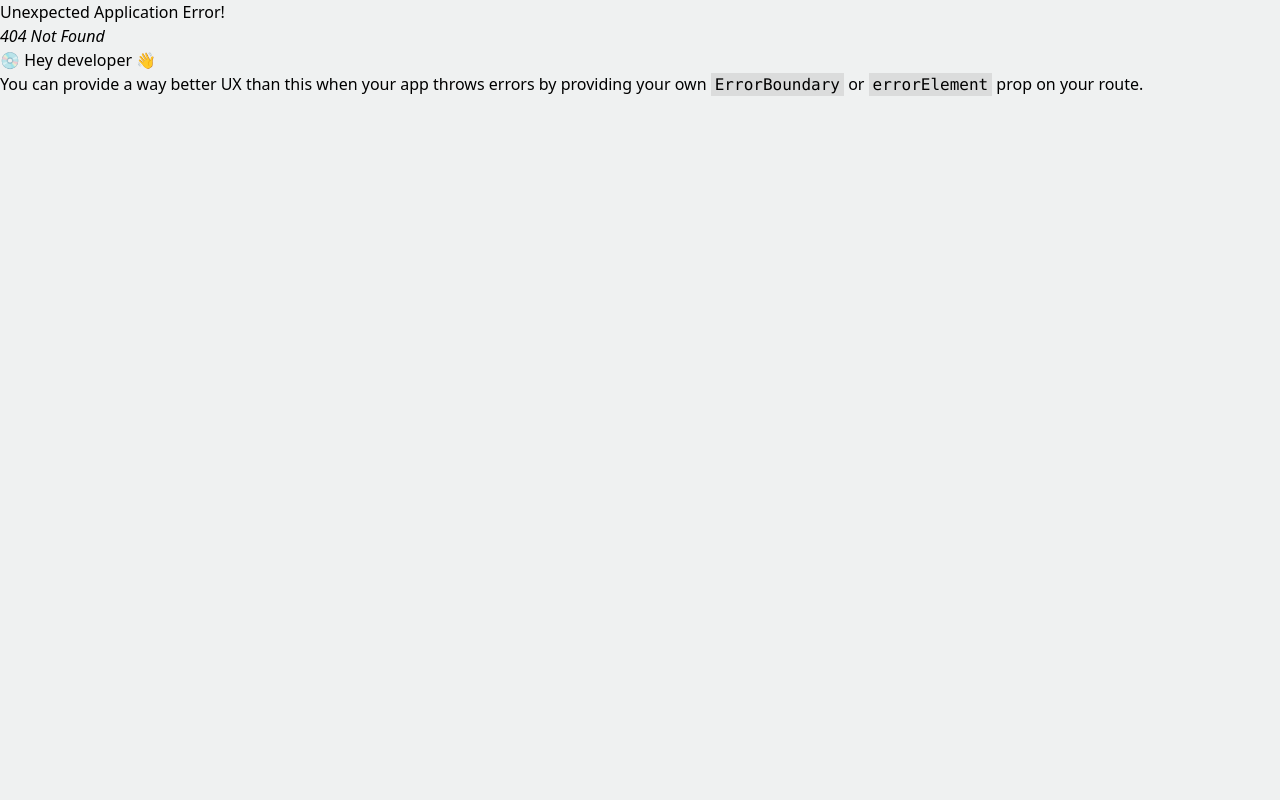
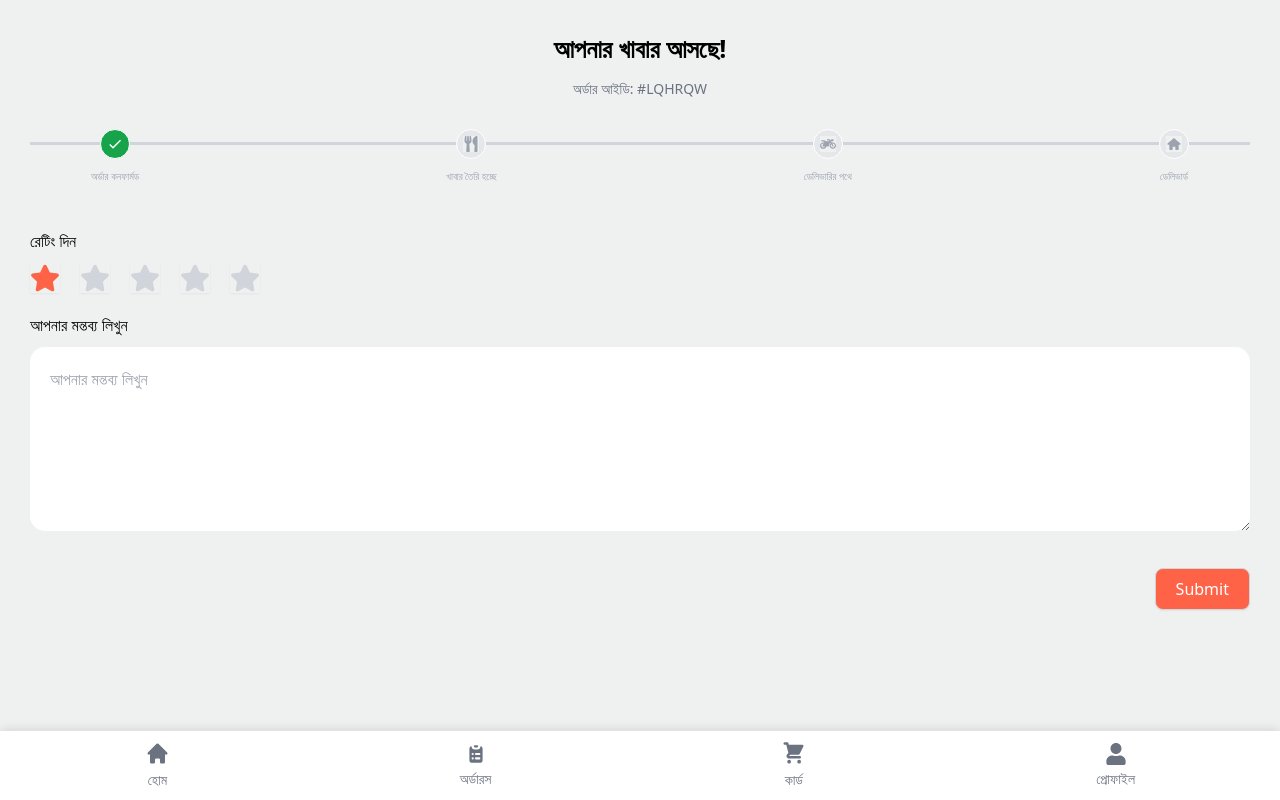
Before and after one commit to HmSani6699/Barakah-Bite, a React (Vite) app: page /myorderstracking/1 in a window 1280 px wide. Before the commit this address had no page. Built offline with nearby package versions, Linux system fonts and the light colour scheme.

Commit message:
added order traking page

```diff
--- a/src/Component/MyOrderCard/MyOrderCard.jsx
+++ b/src/Component/MyOrderCard/MyOrderCard.jsx
@@ -1,8 +1,12 @@
-import React from "react";
+import { useNavigate } from "react-router";
 
 const MyOrderCard = () => {
+  const usenavigate = useNavigate();
   return (
-    <div className="flex items-center justify-between bg-white  rounded-[15px] p-[20px]">
+    <div
+      onClick={() => usenavigate("/myorderstracking/1")}
+      className="flex items-center justify-between bg-white  rounded-[15px] p-[20px]"
+    >
       <div className=" flex items-center gap-[10px] bg-white">
         <div className="h-[65px] w-[65px] rounded-[15px]  border-[3px] border-[#eff1f1] ">
           <img
--- /dev/null
+++ b/src/Component/TextareaField/TextareaField.jsx
@@ -0,0 +1,16 @@
+import React from "react";
+
+const TextareaField = () => {
+  return (
+    <div className="">
+      <p className=" mb-[10px]">আপনার মন্তব্য লিখুন </p>
+      <textarea
+        className="w-full outline-none rounded-[15px] bg-white p-[20px]"
+        rows={6}
+        placeholder="আপনার মন্তব্য লিখুন"
+      ></textarea>
+    </div>
+  );
+};
+
+export default TextareaField;
--- /dev/null
+++ b/src/Pages/CustomerOrderTracking/CustomerOrderTracking.jsx
@@ -0,0 +1,82 @@
+import { FaMotorcycle, FaStar, FaUtensils } from "react-icons/fa";
+import { MdDone } from "react-icons/md";
+import { TiHome } from "react-icons/ti";
+import TextareaField from "../../Component/TextareaField/TextareaField";
+
+const CustomerOrderTracking = () => {
+  return (
+    <div className="px-[15px]">
+      <h2 className="text-[25px] text-center mt-[30px] font-bold">
+        আপনার খাবার আসছে!
+      </h2>
+      <p className="text-center text-gray-500 text-[14px] mt-[10px]">
+        অর্ডার আইডি: #LQHRQW
+      </p>
+
+      <div className="relative mx-[15px] overflow-hidden flex items-center justify-center mt-[30px]">
+        <div className="h-[3px] bg-gray-300 absolute w-full top-[13px]"></div>
+        <div className="flex items-center justify-between w-[90%]">
+          <div className="flex flex-col items-center justify-center">
+            <div className="bg-green-600 h-[30px] w-[30px] rounded-full flex items-center justify-center relative z-[20] border-[1px] border-white">
+              <MdDone className="text-white bg-green-600" />
+            </div>
+            <p className="text-[10px] whitespace-nowrap mt-[10px] text-gray-400">
+              অর্ডার কনফার্মড
+            </p>
+          </div>
+
+          <div className="flex flex-col items-center justify-center">
+            <div className="bg-gray-200 text-gray-400 h-[30px] w-[30px] rounded-full flex items-center justify-center relative z-[20] border-[1px] border-white">
+              <FaUtensils />
+            </div>
+            <p className="text-[10px] whitespace-nowrap mt-[10px] text-gray-400">
+              খাবার তৈরি হচ্ছে
+            </p>
+          </div>
+
+          <div className="flex flex-col items-center justify-center">
+            <div className="bg-gray-200 text-gray-400 h-[30px] w-[30px] rounded-full flex items-center justify-center relative z-[20] border-[1px] border-white">
+              <FaMotorcycle />
+            </div>
+            <p className="text-[10px] whitespace-nowrap mt-[10px] text-gray-400">
+              ডেলিভারির পথে
+            </p>
+          </div>
+
+          <div className="flex flex-col items-center justify-center">
+            <div className="bg-gray-200 text-gray-400 h-[30px] w-[30px] rounded-full flex items-center justify-center relative z-[20] border-[1px] border-white">
+              <TiHome />
+            </div>
+            <p className="text-[10px] whitespace-nowrap mt-[10px] text-gray-400">
+              ডেলিভার্ড
+            </p>
+          </div>
+        </div>
+      </div>
+
+      {/* Revidew box */}
+
+      <div className=" mt-[30px] rounded-[15px]  p-[15px]  ">
+        <div className="mb-[20px]">
+          <p className="mb-[10px]">রেটিং দিন</p>
+          <div className="flex items-center gap-[20px]">
+            <FaStar className="text-[#ff6347]  text-[30px] shadow-sm" />
+            <FaStar className="text-gray-300  text-[30px] shadow-sm" />
+            <FaStar className="text-gray-300  text-[30px] shadow-sm" />
+            <FaStar className="text-gray-300  text-[30px] shadow-sm" />
+            <FaStar className="text-gray-300  text-[30px] shadow-sm" />
+          </div>
+        </div>
+        <TextareaField />
+      </div>
+
+      <div className="flex items-end justify-end mt-[10px] px-[15px]">
+        <button className="main_bg_color text-white border-[1px] border-gray-300 py-[8px] px-[20px]  rounded-[8px] shadow-sm mt-[6px]">
+          Submit
+        </button>
+      </div>
+    </div>
+  );
+};
+
+export default CustomerOrderTracking;
--- a/src/Routes/Routes.jsx
+++ b/src/Routes/Routes.jsx
@@ -2,6 +2,7 @@ import { createBrowserRouter } from "react-router";
 import MainLayout from "../Layout/MainLayout/MainLayout";
 import Home from "../Pages/Home/Home/Home";
 import MyOrders from "../Pages/MyOrders/MyOrders";
+import CustomerOrderTracking from "../Pages/CustomerOrderTracking/CustomerOrderTracking";
 
 const router = createBrowserRouter([
   {
@@ -16,6 +17,10 @@ const router = createBrowserRouter([
         path: "/myorders",
         element: <MyOrders />,
       },
+      {
+        path: "/myorderstracking/:id",
+        element: <CustomerOrderTracking />,
+      },
     ],
   },
 ]);
```
